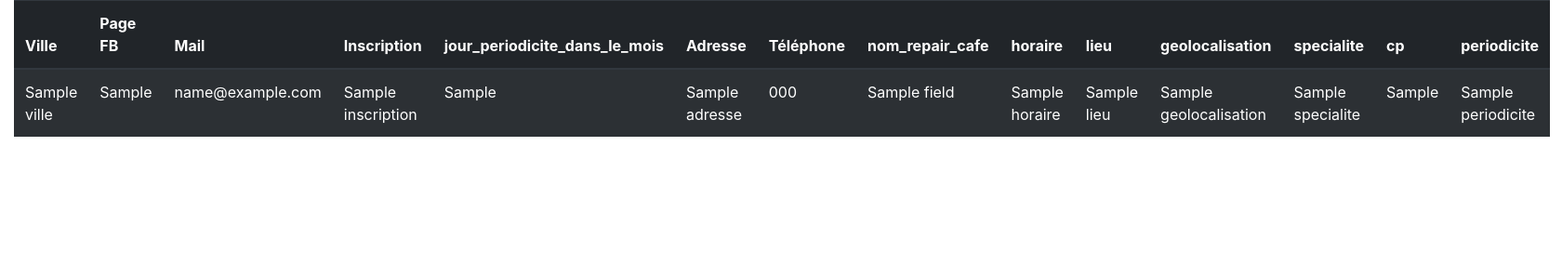
After one commit to sebtex1/TP_NoSQL_VFYSK, a Flask app: template Flask_api/templates/pages/read.html in a window 1680 px wide. The commit adds this page. Shown: the top 300 px of the page at 93% size. Run offline with Flask 2, Linux system fonts and the light colour scheme; the template is opened without the code that fills it: most values are stand-ins (such as "Sample title", 1, 10 or a date in 2020); some libraries are stand-ins or nearby versions.

Commit message:
front table+data json

```diff
--- a/Flask_api/app.py
+++ b/Flask_api/app.py
@@ -4,6 +4,7 @@ from bson.json_util import dumps
 from bson.objectid import ObjectId
 from flask import jsonify, request
 from werkzeug.security import generate_password_hash, check_password_hash
+import json
 
 app = Flask(__name__)
 
@@ -20,9 +21,10 @@ def helloWorld():
 
 @app.route('/read')
 def readRepairs():
-    repairs = mongo.db.coll1.find()
-    resp = dumps(repairs)
-    return resp
+    request = mongo.db.coll1.find({}, {"_id": 0, "datasetid": 0, "recordid": 0, "geometry": 0, "record_timestamp": 0, "fields.ville0": 0})
+    resp = dumps(request)
+    jsonData = json.loads(resp)
+    return render_template('pages/read.html', jsonData=jsonData, test=type(jsonData))
 
 @app.route('/read_one')
 def readRepairs_one():
--- a/Flask_api/templates/layouts/default.html
+++ b/Flask_api/templates/layouts/default.html
@@ -2,9 +2,14 @@
 <html>
 <head>
     <meta charset="utf-8" />
+    <link rel="stylesheet" href="https://maxcdn.bootstrapcdn.com/bootstrap/4.0.0/css/bootstrap.min.css">
     <title>Flask API</title>
 </head>
 <body>
 {% block body %}{% endblock %}
+
+<script src="https://code.jquery.com/jquery-3.2.1.slim.min.js"></script>
+<script src="https://cdnjs.cloudflare.com/ajax/libs/popper.js/1.12.9/umd/popper.min.js"></script>
+<script src="https://maxcdn.bootstrapcdn.com/bootstrap/4.0.0/js/bootstrap.min.js"></script>
 </body>
 </html>
--- /dev/null
+++ b/Flask_api/templates/pages/read.html
@@ -0,0 +1,49 @@
+{% extends  'layouts/default.html' %}
+{% block body %}
+    <div class="container-fluid">
+
+        <table class="table table-dark table-striped">
+
+            <thead>
+              <tr>
+                <th>Ville</th>
+                <th>Page FB</th>
+                <th>Mail</th>
+                <th>Inscription</th>
+                <th>jour_periodicite_dans_le_mois</th>
+                <th>Adresse</th>
+                <th>Téléphone</th>
+                <th>nom_repair_cafe</th>
+                <th>horaire</th>
+                <th>lieu</th>
+                <th>geolocalisation</th>
+                <th>specialite</th>
+                <th>cp</th>
+                <th>periodicite</th>
+              </tr>
+            </thead>
+            <tbody>
+                {% for data in jsonData %}
+              <tr>
+                <td> {{data.fields.ville}}</td>
+                <td> {{data.fields.page_fb_site}}</td>
+                <td> {{data.fields.mail}}</td>
+                <td> {{data.fields.inscription}}</td>
+                <td> {{data.fields.jour_periodicite_dans_le_mois}}</td>
+                <td> {{data.fields.adresse}}</td>
+                <td> {{data.fields.telephone}}</td>
+                <td> {{data.fields.nom_repair_cafe}}</td>
+                <td> {{data.fields.horaire}}</td>
+                <td> {{data.fields.lieu}}</td>
+                <td> {{data.fields.geolocalisation}}</td>
+                <td> {{data.fields.specialite}}</td>
+                <td> {{data.fields.cp}}</td>
+                <td> {{data.fields.periodicite}}</td>
+              </tr>
+            </tbody>
+            {% endfor %}
+        </table>
+
+
+    </div>
+{% endblock %}
```
